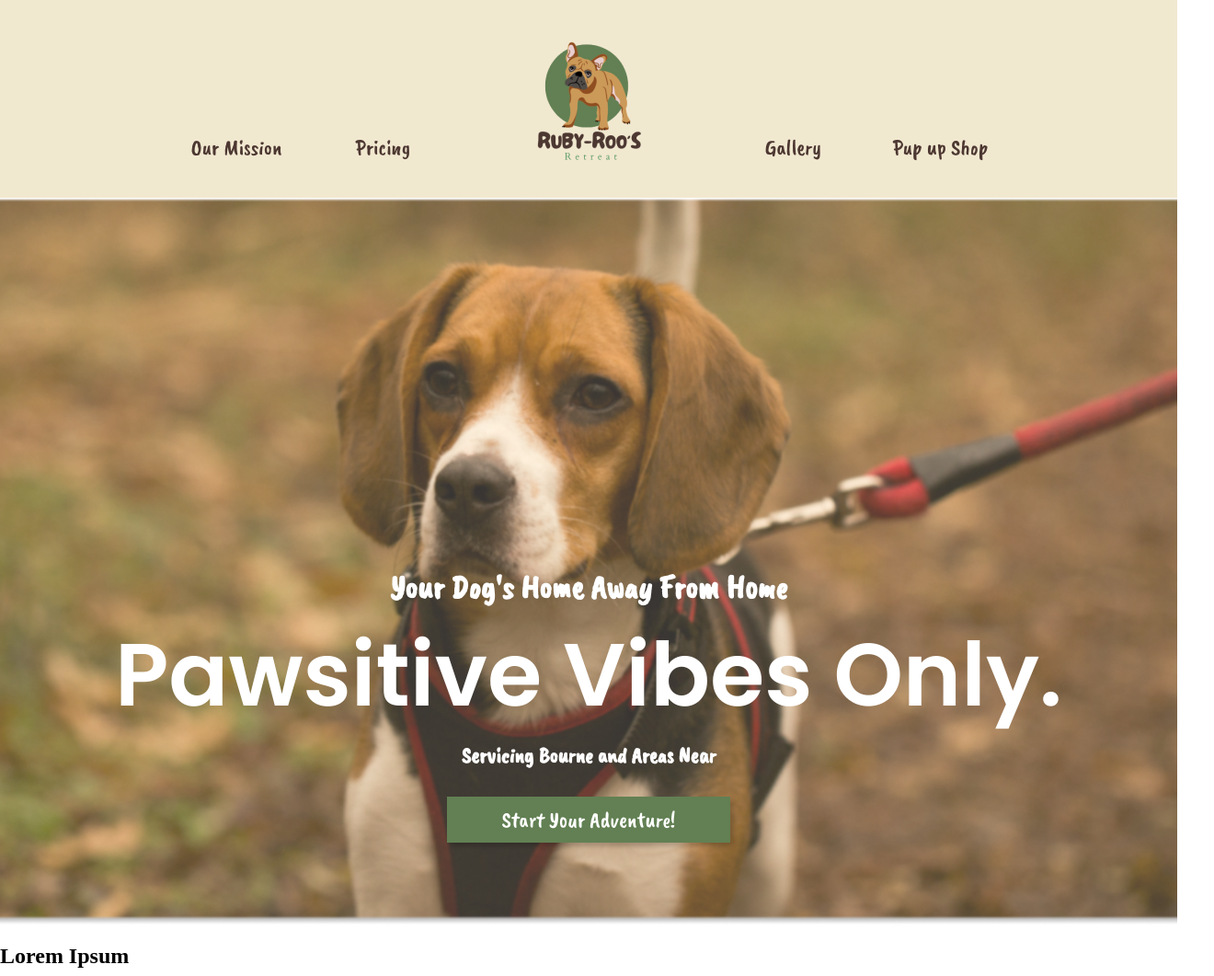
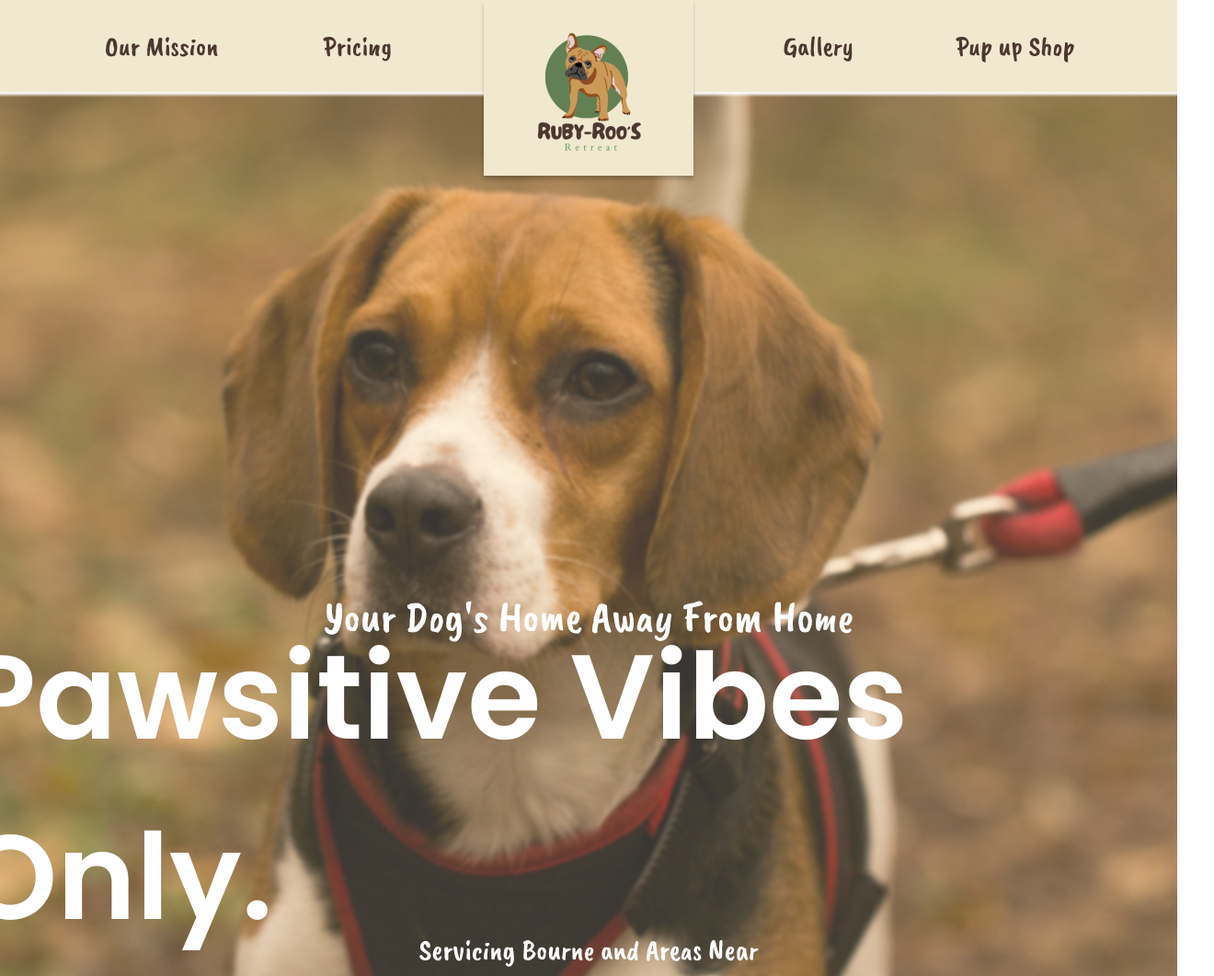
Before and after one commit to kadevandermerwe/RubyRoos-Retreat, a plain HTML site: page index.html in a window 1280 px wide. Shown: the top 1061 px of the page at 92% size, 1320 px wide, since content can reach past the window. Drawn offline with nearby package versions, Linux system fonts and the light colour scheme.

Commit message:
Fixed Logo position on navbar + Adjusted element sizing to fit specification

```diff
--- a/index.html
+++ b/index.html
@@ -15,16 +15,19 @@
                     <a href="">Our Mission</a>
                     <a href="">Pricing</a>
                 </div>
+                <div class="blank-box"></div>
 
-            <div class="Logo">
-                <img src="./images/Ruby-Roo-1.png" alt="Logo">
-            </div>
+
                 <div class="right-links">
                     <a href="">Gallery</a>
                     <a href="">Pup up Shop</a>
                 </div>
         </div>
+
     </nav>
+    <div class="Logo">
+        <img src="./images/Ruby-Roo-1.png" alt="Logo">
+    </div>
 
     <section class="Hero">
         <div id="Hero-img">
--- a/style.css
+++ b/style.css
@@ -27,50 +27,65 @@ a {
 nav {
 
     padding: 10px 0px;
-    overflow: visible;
     background-color: var(--primary-color);
+    position: relative;
 
 }
-nav .Logo {
+.Logo {
     margin: auto;
-    width: auto;
+    width: 80%;
+    text-align: center;
+
+
+}
+.blank-box {
+    margin: 0;
+    padding: 40px 100px;
+
 }
 nav .flex-container {
-    width: 80%;
+    width: 100%;
     display: flex;
     margin: auto;
 }
 nav .flex-container .left-links {
     display: flex;
     justify-content: space-evenly;
-    font-size: 24px;
-    width: 100%;
-    margin-bottom: 30px;
+    font-size: 30px;
+    width: 50%;
     font-family: 'Caveat Brush', cursive;
-    align-items: end;
+    align-items: center;
 
 
 }
 nav .flex-container .right-links {
-    font-size: 24px;
     display: flex;
     justify-content: space-evenly;
-    width: 100%;
+    font-size: 30px;
+    width: 50%;
     font-family: 'Caveat Brush', cursive;
-    margin-bottom: 30px;
-    align-items: end;
+    align-items: center;
+
 
 }
-nav .flex-container img {
+.Logo img {
+    box-shadow: 0px 4px 4px rgba(0,0,0,0.2);
+    position: absolute;
     margin: auto;
-    box-shadow: none;
+    top: 0;
+    left: 0;
+    right: 0;
+    text-align: center;
+    z-index: 1;
+
 }
+
 .Hero #Hero-img {
     background-image: url("./images/Hero-1.png");
     background-size: cover;
     background-position: center;
     background-repeat: no-repeat;
-    padding: 400px 0px 60px 0px;
+    padding: 540px 0px 60px 0px;
 }
 .Hero .flex-container {
     display: flex;
@@ -81,30 +96,35 @@ nav .flex-container img {
 .Hero #Hero-img .flex-container h1 {
     font-family: var(--Poppins);
     font-weight: 600;
-    font-size: 96px;
-    margin: 0;
+    font-size: 130px;
+    margin: -40px;
+    padding: 0;
     color: white;
 }
 .Hero #Hero-img .flex-container h2 {
     margin: 0;
+    padding: 0;
     font-family: var(--Caveat);
-    font-size: 36px;
+    font-size: 48px;
+    font-weight: 100;
     color: white;
 }
 .Hero #Hero-img .flex-container h3 {
     margin: 0;
+    padding: 0;
     font-family: var(--Caveat);
-    font-size: 24px;
+    font-size: 32px;
+    font-weight: 100;
     color: white;
 }
 .Hero #Hero-img .flex-container button {
     margin: 30px;
     font-family: var(--Caveat);
-    font-size: 24px;
+    font-size: 32px;
     background-color: var(--accent-color);
     color: white;
     border: 0;
-    padding: 10px 60px;
+    padding: 18px 78px;
     box-shadow: 4px 4px 5px rgba(0,0,0,0.2);
 
 }
```
